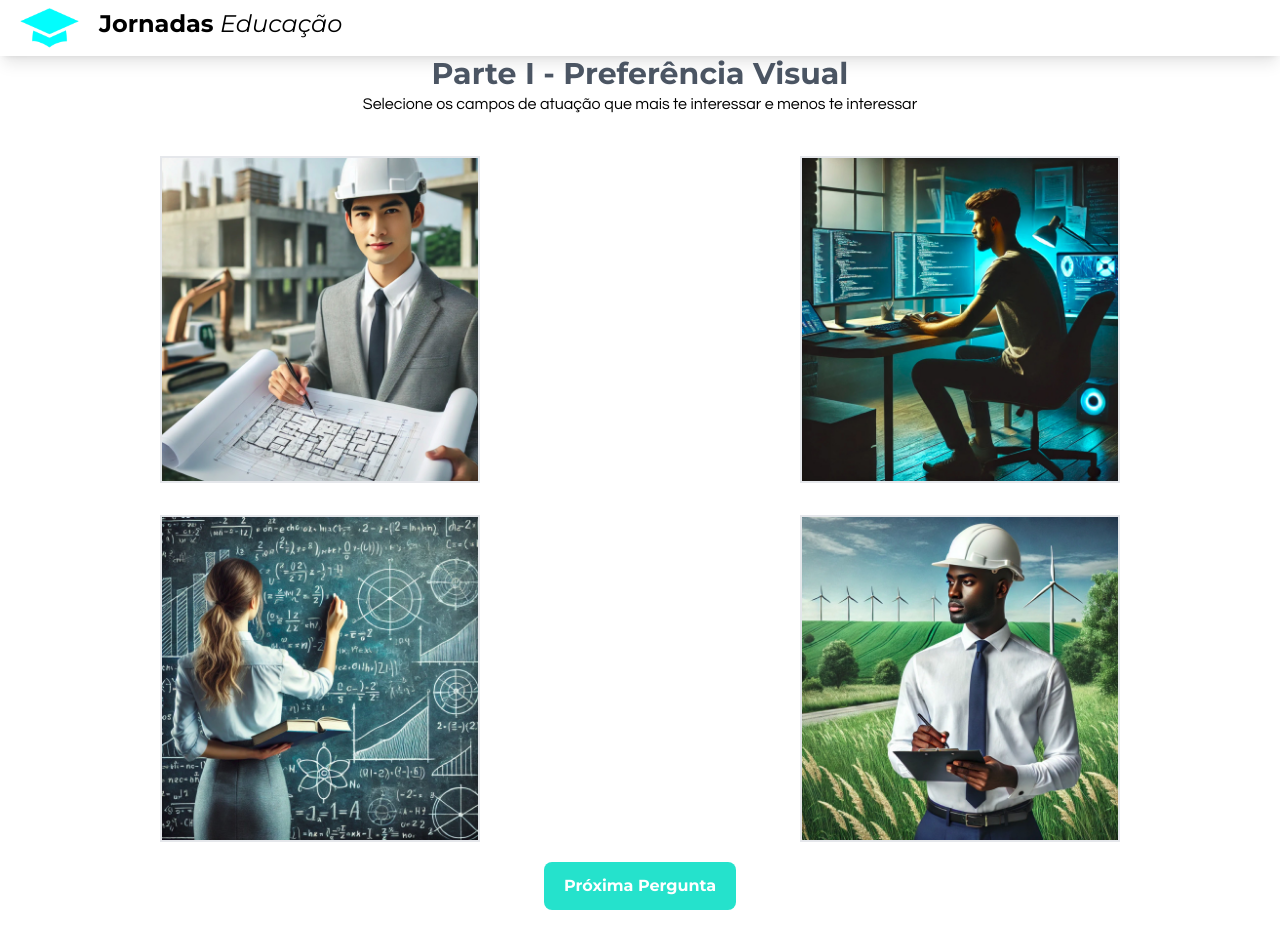
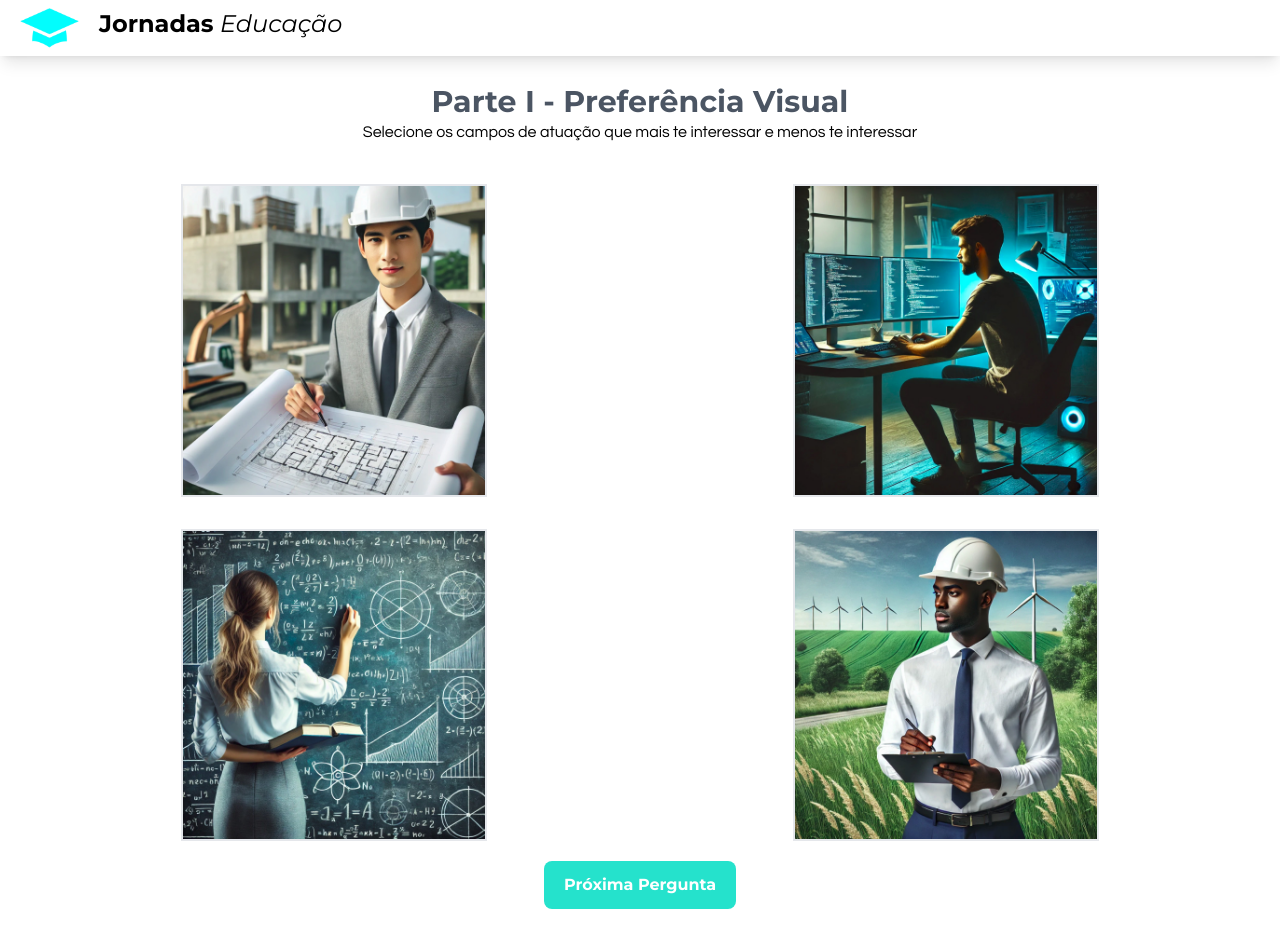
Before and after one commit to ryanviana/paid-cv, a React (Vite) app: page /questions in a window 1280 px wide. Both pictures are taken after a click on the button "Começar agora!". Shown: the top 948 px of the page. Before the commit the page ends 910 px from the top, so only its background shows below. Built offline with nearby package versions, Linux system fonts and the light colour scheme.

Commit message:
feat: better padding in ImageQuestion

```diff
--- a/src/components/ImageQuestion.jsx
+++ b/src/components/ImageQuestion.jsx
@@ -63,7 +63,8 @@ function ImageQuestion({ proximaPergunta, weight_question, statement_question })
     }
 
     return (
-        <div className='h-fit w-full flex flex-col justify-between items-center lg:h-full'>
+
+        <div className='p-7 h-auto w-full flex flex-col justify-between items-center lg:h-auto'>
             <div>
                 <h2 className='font-montserrat text-gray-600 font-bold text-3xl'>Parte I - Preferência Visual </h2>
                 <h3 className='font-questrial'>Selecione os campos de atuação que mais  te interessar e menos te interessar</h3>
```
